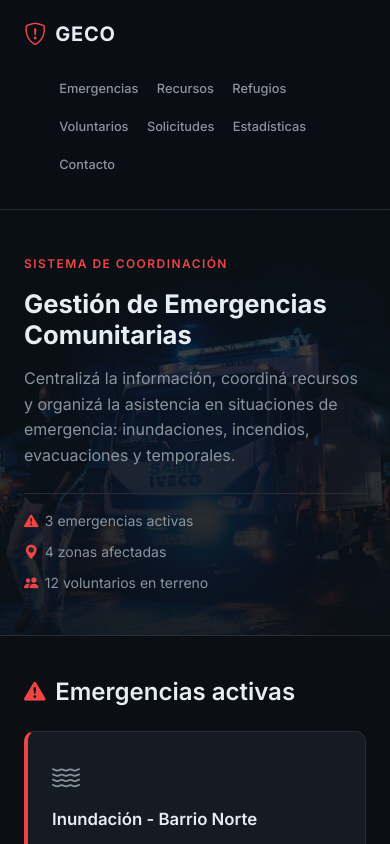
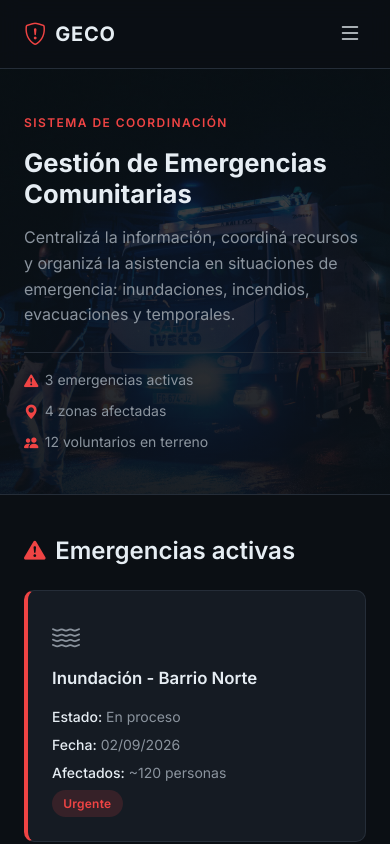
Before and after one commit to conty-111/geco-frontend, a React (Vite) app: page / in a window 390 px wide. Shown: the top 844 px of the page. Built offline with nearby package versions, Linux system fonts and the light colour scheme.

Commit message:
feat: agrega menu hamburguesa responsive en el navbar

```diff
--- a/src/components/layout/Navbar.jsx
+++ b/src/components/layout/Navbar.jsx
@@ -1,14 +1,30 @@
-const enlaces = [
+import { useState } from "react";
+
+const ENLACES = [
   { href: "#emergencias", texto: "Emergencias" },
   { href: "#recursos", texto: "Recursos" },
   { href: "#refugios", texto: "Refugios" },
   { href: "#voluntarios", texto: "Voluntarios" },
   { href: "#solicitudes", texto: "Solicitudes" },
-  { href: "#estadisticas", texto: "Estadísticas" },
+  { href: "#estadisticas", texto: "Estadisticas" },
   { href: "#contacto", texto: "Contacto" },
 ];
 
 export default function Navbar() {
+  const [abierto, setAbierto] = useState(false);
+
+  function irASeccion(evento, href) {
+    evento.preventDefault();
+    setAbierto(false);
+
+    setTimeout(() => {
+      const destino = document.querySelector(href);
+      if (destino) {
+        destino.scrollIntoView({ behavior: "smooth" });
+      }
+    }, 50);
+  }
+
   return (
     <header className="navbar-geco">
       <div className="navbar-contenido">
@@ -17,11 +33,22 @@ export default function Navbar() {
           <span>GECO</span>
         </a>
 
-        <nav>
+        <button
+          className="navbar-boton"
+          onClick={() => setAbierto(!abierto)}
+          aria-label="Abrir menu de navegacion"
+          aria-expanded={abierto}
+        >
+          <i className={`bi ${abierto ? "bi-x-lg" : "bi-list"}`}></i>
+        </button>
+
+        <nav className={`navbar-nav ${abierto ? "abierto" : ""}`}>
           <ul className="navbar-enlaces">
-            {enlaces.map((enlace) => (
-              <li key={enlace.href}>
-                <a href={enlace.href}>{enlace.texto}</a>
+            {ENLACES.map((enlace) => (
+                <li key={enlace.href}>
+                <a href={enlace.href} onClick={(evento) => irASeccion(evento, enlace.href)}>
+                  {enlace.texto}
+                </a>
               </li>
             ))}
           </ul>
--- a/src/styles/globals.css
+++ b/src/styles/globals.css
@@ -27,6 +27,13 @@ body {
   font-family: var(--fuente);
   line-height: 1.6;
   -webkit-font-smoothing: antialiased;
+
+}
+/* Compensa la altura del navbar fijo al saltar con los enlaces internos,
+   para que el título de la sección no quede tapado */
+html {
+  scroll-padding-top: 80px;
+  scroll-behavior: smooth;
 }
 
 h1, h2, h3, h4 {
@@ -187,7 +194,6 @@ a {
 /* ============================================================
    4. LAYOUT
    ============================================================ */
-
 /* ---- 4.1 Navbar ---- */
 /* sticky + blur: queda fija al hacer scroll y desenfoca lo de atrás */
 .navbar-geco {
@@ -207,7 +213,6 @@ a {
   align-items: center;
   justify-content: space-between;
   gap: var(--esp-md);
-  flex-wrap: wrap;
 }
 
 .navbar-logo {
@@ -225,6 +230,18 @@ a {
   font-size: 1.4rem;
 }
 
+/* Botón hamburguesa: oculto en escritorio, visible en celular */
+.navbar-boton {
+  display: none;
+  background: none;
+  border: none;
+  color: var(--texto);
+  font-size: 1.5rem;
+  cursor: pointer;
+  padding: 0.25rem;
+  line-height: 1;
+}
+
 .navbar-enlaces {
   display: flex;
   list-style: none;
@@ -233,6 +250,7 @@ a {
 }
 
 .navbar-enlaces a {
+  display: block;
   color: var(--texto-secundario);
   font-size: 0.875rem;
   font-weight: 500;
@@ -551,19 +569,43 @@ a {
 
 /* ---- Celular: hasta 768px ---- */
 @media (max-width: 768px) {
+  /* Navbar: los enlaces se ocultan detrás del botón */
+  .navbar-boton {
+    display: block;
+  }
+
   .navbar-contenido {
-    flex-direction: column;
-    align-items: flex-start;
+    flex-wrap: wrap;
+  }
+
+  .navbar-nav {
+    display: none;
+    width: 100%;
+    order: 3;
+  }
+
+  .navbar-nav.abierto {
+    display: block;
   }
 
   .navbar-enlaces {
-    gap: 0.75rem;
+    flex-direction: column;
+    gap: 0;
+    margin-top: var(--esp-sm);
+    padding-top: var(--esp-sm);
+    border-top: 1px solid var(--borde);
   }
 
   .navbar-enlaces a {
-    font-size: 0.8rem;
+    padding: 0.6rem 0;
+    border-bottom: 1px solid var(--borde);
   }
 
+  .navbar-enlaces li:last-child a {
+    border-bottom: none;
+  }
+
+  /* Hero */
   .hero-titulo {
     font-size: 1.6rem;
   }
```
